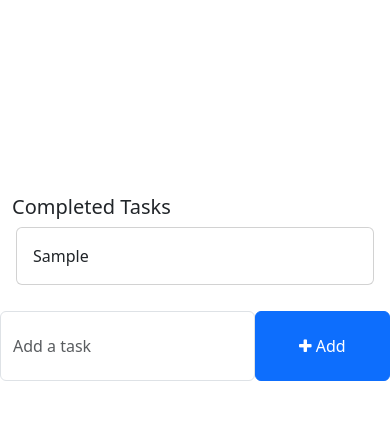
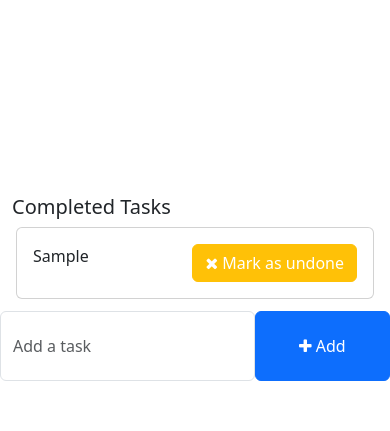
Before and after one commit to juanmggb/todoapp, a Django app: page / in a window 390 px wide. Shown: the part 413-844 px from the top of the page. Run offline with Django 4.2, Linux system fonts and the light colour scheme; tables that the repository leaves empty hold one stand-in row (values such as "Sample post").

Commit message:
GWERGERg

```diff
--- a/backend/urls.py
+++ b/backend/urls.py
@@ -9,7 +9,7 @@ urlpatterns = [
     path("admin/", admin.site.urls),
     path("", views.home, name="home"),
     # TO DO
-    path("todo/", include("todo.urls")),
+    path("", include("todo.urls")),
 ]
 
 
--- a/backend/views.py
+++ b/backend/views.py
@@ -5,7 +5,7 @@ from todo.models import Task
 def home(request):
     pending_tasks = Task.objects.filter(is_completed=False).order_by("-updated_at")
 
-    completed_tasks = Task.objects.filter(is_completed=True)
+    completed_tasks = Task.objects.filter(is_completed=True).order_by("-updated_at")
 
     context = {
         "pending_tasks": pending_tasks,
--- a/templates/home-todo.html
+++ b/templates/home-todo.html
@@ -36,19 +36,41 @@
       <div class="row">
         <h4>My Day</h4>
         <p class="text-muted">{% now "jS F Y" %}</p>
-        <div class="col-md-7 col-lg-7" style="height: 450px; overflow: scroll">
+        <div class="col-md-7 col-lg-7" style="height: 450px">
           <!-- List of all the tasks for the day -->
           {% for task in pending_tasks %}
           <div class="card m-1">
             <div class="card-body">
               {{ task.task }}
               <span style="position: relative; float: right">
-                <a class="btn btn-success"
-                  ><i class="fa fa-check"></i> Mark as Done</a
+                <!-- Update "Mark as Done" button -->
+                <form
+                  action="{% url 'mark-as-done' task.id %}"
+                  method="POST"
+                  style="display: inline"
                 >
+                  {% csrf_token %}
+                  <button type="submit" class="btn btn-success">
+                    <i class="fa fa-check"></i> Mark as done
+                  </button>
+                </form>
 
-                <a class="btn btn-danger"><i class="fa fa-trash"></i></a>
-                <a class="btn btn-primary"><i class="fa fa-pencil"></i></a>
+                <!-- Delete task -->
+                <form
+                  action="{% url 'delete-task' task.id %}"
+                  method="POST"
+                  style="display: inline"
+                >
+                  {% csrf_token %}
+                  <button type="submit" class="btn btn-danger">
+                    <i class="fa fa-trash"></i>
+                  </button>
+                </form>
+
+                <!-- Edit task -->
+                <a href="{% url 'edit-task' task.id %}" class="btn btn-primary"
+                  ><i class="fa fa-pencil"></i
+                ></a>
               </span>
             </div>
           </div>
@@ -60,7 +82,18 @@
           <!-- List of all the tasks that have completed -->
           {% for task in completed_tasks %}
           <div class="card m-1">
-            <div class="card-body">{{ task.task }}</div>
+            <div class="card-body">
+              {{ task.task }}
+              <span style="position: relative; float: right">
+                <form action="{% url 'undo-task' task.id %}" method="POST">
+                  {% csrf_token %}
+                  <button type="submit" class="btn btn-warning text-white">
+                    <i class="fa fa-times"></i>
+                    Mark as undone
+                  </button>
+                </form>
+              </span>
+            </div>
           </div>
           {% endfor %}
         </div>
@@ -96,3 +129,11 @@
     </div>
   </body>
 </html>
+
+<script>
+  function confirmAndSubmit(button) {
+    if (confirm("Are you sure you want to delete this task?")) {
+      button.closest("form").submit();
+    }
+  }
+</script>
--- a/todo/models.py
+++ b/todo/models.py
@@ -1,4 +1,5 @@
 from django.db import models
+from django.urls import reverse
 
 
 # Create your models here.
--- a/todo/urls.py
+++ b/todo/urls.py
@@ -4,4 +4,8 @@ from todo import views
 
 urlpatterns = [
     path("add/", views.add_task, name="add-task"),
+    path("mark-as-done/<int:id>/", views.mark_as_done, name="mark-as-done"),
+    path("delete-task/<int:id>/", views.delete_task, name="delete-task"),
+    path("edit-task/<int:id>/", views.edit_task, name="edit-task"),
+    path("undo-task/<int:id>/", views.undo_task, name="undo-task"),
 ]
```
Also changed, not shown: templates/edit-task.html (added, +30 -0 lines), todo/forms.py (added, +8 -0 lines), todo/views.py (+53 -1 lines).
